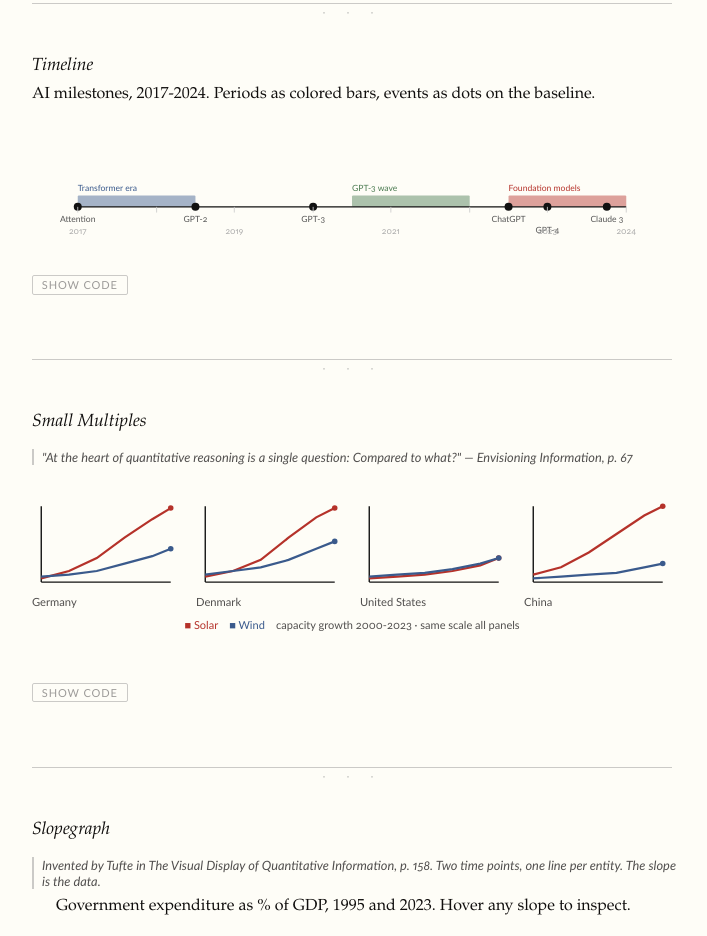
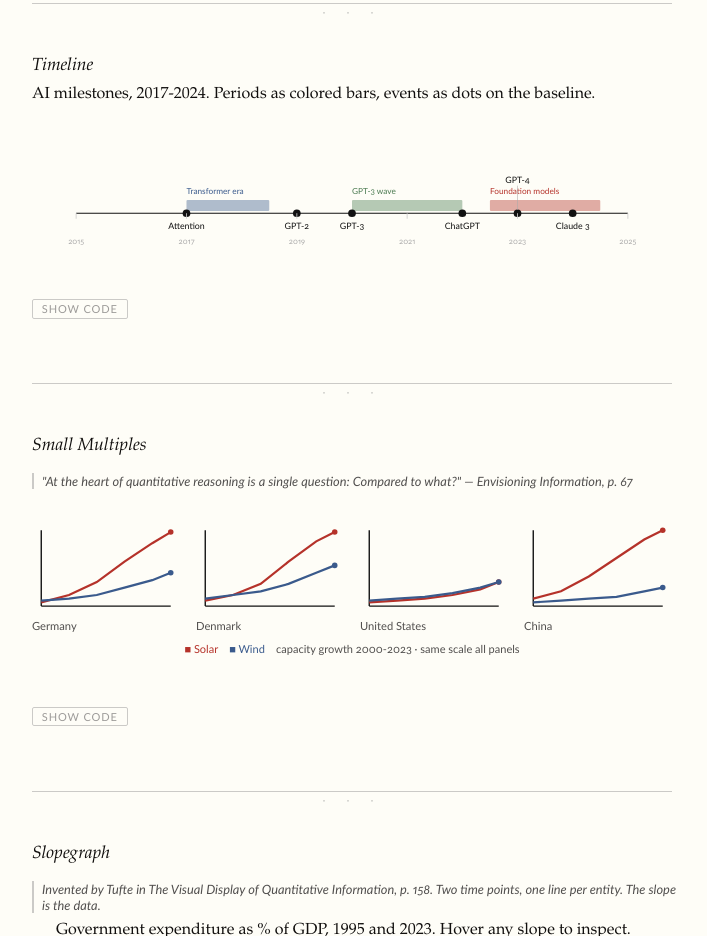
Before and after one commit to andrewxhill/tufte2, a website: page docs/index.html in a window 1280 px wide. Shown: the part 7811-8747 px from the top of the page, without its empty margins (134-841 px from the left). Drawn offline with Linux system fonts and the light colour scheme; a web font is replaced by a local one.

Commit message:
Redesign timeline SVG and fix small-multiples figcaption
Timeline: expand to 2015-2025 span (was 2017-2024) giving 50px/year
instead of cramming 3 events into the rightmost 20%. Stagger GPT-4
label above the baseline with a connector line to avoid label collision.

Small multiples: already fixed figcaption specificity in CSS.

```diff
--- a/docs/index.html
+++ b/docs/index.html
@@ -817,46 +817,61 @@ document.getElementById('themeToggle')
 
 <p>AI milestones, 2017-2024. Periods as colored bars, events as dots on the baseline.</p>
 
-<svg viewBox="0 0 560 90" style="display:block;width:100%;max-width:var(--gp-text-width,640px);height:auto;overflow:visible;margin:var(--gp-space-lg,2rem) 0">
-  <rect x="40"  y="52" width="103" height="10" style="fill:var(--svg-blue)" opacity="0.45" rx="1"/>
-  <rect x="280" y="52" width="103" height="10" style="fill:var(--svg-green)" opacity="0.45" rx="1"/>
-  <rect x="417" y="52" width="103" height="10" style="fill:var(--svg-red)" opacity="0.45" rx="1"/>
-  <text x="40"  y="48" font-family="Gill Sans,Calibri,sans-serif" font-size="7.5" style="fill:var(--svg-blue)">Transformer era</text>
-  <text x="280" y="48" font-family="Gill Sans,Calibri,sans-serif" font-size="7.5" style="fill:var(--svg-green)">GPT-3 wave</text>
-  <text x="417" y="48" font-family="Gill Sans,Calibri,sans-serif" font-size="7.5" style="fill:var(--svg-red)">Foundation models</text>
-  <line x1="40" y1="62" x2="520" y2="62" style="stroke:var(--svg-ink)" stroke-width="1"/>
+<!--
+  Timeline redesign: span 2015–2025 (10 years) for breathing room.
+  Track x: 40–540 = 500px for 10 years → 50px/year.
+  2015=40, 2016=90, 2017=140, 2018=190, 2019=240, 2020=290,
+  2021=340, 2022=390, 2023=440, 2024=490, 2025=540.
+  Baseline at y=70. Period bands at y=58. Labels alternate above/below.
+-->
+<svg viewBox="0 0 580 115" style="display:block;width:100%;max-width:var(--gp-text-width,640px);height:auto;overflow:visible;margin:var(--gp-space-lg,2rem) 0">
+  <!-- Period bands -->
+  <rect x="140" y="58" width="75" height="10" style="fill:var(--svg-blue)" opacity="0.40" rx="1"/>
+  <rect x="290" y="58" width="100" height="10" style="fill:var(--svg-green)" opacity="0.40" rx="1"/>
+  <rect x="415" y="58" width="100" height="10" style="fill:var(--svg-red)" opacity="0.40" rx="1"/>
+  <!-- Period labels (above bands) -->
+  <text x="140" y="53" font-family="Gill Sans,Calibri,sans-serif" font-size="7.5" style="fill:var(--svg-blue)">Transformer era</text>
+  <text x="290" y="53" font-family="Gill Sans,Calibri,sans-serif" font-size="7.5" style="fill:var(--svg-green)">GPT-3 wave</text>
+  <text x="415" y="53" font-family="Gill Sans,Calibri,sans-serif" font-size="7.5" style="fill:var(--svg-red)">Foundation models</text>
+  <!-- Baseline -->
+  <line x1="40" y1="70" x2="540" y2="70" style="stroke:var(--svg-ink)" stroke-width="1"/>
+  <!-- Event dots -->
   <g style="fill:var(--svg-ink)">
-    <circle cx="40"  cy="62" r="3.5"/>
-    <circle cx="143" cy="62" r="3.5"/>
-    <circle cx="246" cy="62" r="3.5"/>
-    <circle cx="417" cy="62" r="3.5"/>
-    <circle cx="451" cy="62" r="3.5"/>
-    <circle cx="503" cy="62" r="3.5"/>
-  </g>
-  <g font-family="Gill Sans,Calibri,sans-serif" font-size="7.5" style="fill:var(--svg-margin)">
-    <text x="40"  y="75" text-anchor="middle">Attention</text>
-    <text x="143" y="75" text-anchor="middle">GPT-2</text>
-    <text x="246" y="75" text-anchor="middle">GPT-3</text>
-    <text x="417" y="75" text-anchor="middle">ChatGPT</text>
-    <text x="451" y="85" text-anchor="middle">GPT-4</text>
-    <text x="503" y="75" text-anchor="middle">Claude 3</text>
-  </g>
+    <circle cx="140" cy="70" r="3.5"/><!-- 2017: Attention -->
+    <circle cx="240" cy="70" r="3.5"/><!-- 2019: GPT-2 -->
+    <circle cx="290" cy="70" r="3.5"/><!-- 2020: GPT-3 -->
+    <circle cx="390" cy="70" r="3.5"/><!-- 2022: ChatGPT -->
+    <circle cx="440" cy="70" r="3.5"/><!-- 2023: GPT-4 -->
+    <circle cx="490" cy="70" r="3.5"/><!-- 2024: Claude 3 -->
+  </g>
+  <!-- Event labels — alternate above (y=43) and below (y=84) to avoid collision -->
+  <g font-family="Gill Sans,Calibri,sans-serif" font-size="8" style="fill:var(--svg-ink)">
+    <text x="140" y="84" text-anchor="middle">Attention</text>
+    <text x="240" y="84" text-anchor="middle">GPT-2</text>
+    <text x="290" y="84" text-anchor="middle">GPT-3</text>
+    <text x="390" y="84" text-anchor="middle">ChatGPT</text>
+    <text x="440" y="43" text-anchor="middle">GPT-4</text>
+    <text x="490" y="84" text-anchor="middle">Claude 3</text>
+  </g>
+  <!-- Connector line for GPT-4 label placed above -->
+  <line x1="440" y1="45" x2="440" y2="67" style="stroke:var(--svg-ghost)" stroke-width="0.5"/>
+  <!-- Year axis ticks -->
   <g style="stroke:var(--svg-rule)" stroke-width="0.75">
-    <line x1="40"  y1="62" x2="40"  y2="67"/>
-    <line x1="109" y1="62" x2="109" y2="67"/>
-    <line x1="177" y1="62" x2="177" y2="67"/>
-    <line x1="246" y1="62" x2="246" y2="67"/>
-    <line x1="314" y1="62" x2="314" y2="67"/>
-    <line x1="383" y1="62" x2="383" y2="67"/>
-    <line x1="451" y1="62" x2="451" y2="67"/>
-    <line x1="520" y1="62" x2="520" y2="67"/>
-  </g>
-  <g font-family="Gill Sans,Calibri,sans-serif" font-size="7.5" style="fill:var(--svg-ghost)" text-anchor="middle">
-    <text x="40"  y="86">2017</text>
-    <text x="177" y="86">2019</text>
-    <text x="314" y="86">2021</text>
-    <text x="451" y="86">2023</text>
-    <text x="520" y="86">2024</text>
+    <line x1="40"  y1="70" x2="40"  y2="75"/>
+    <line x1="140" y1="70" x2="140" y2="75"/>
+    <line x1="240" y1="70" x2="240" y2="75"/>
+    <line x1="340" y1="70" x2="340" y2="75"/>
+    <line x1="440" y1="70" x2="440" y2="75"/>
+    <line x1="540" y1="70" x2="540" y2="75"/>
+  </g>
+  <!-- Year labels -->
+  <g font-family="Gill Sans,Calibri,sans-serif" font-size="7" style="fill:var(--svg-ghost)" text-anchor="middle">
+    <text x="40"  y="98">2015</text>
+    <text x="140" y="98">2017</text>
+    <text x="240" y="98">2019</text>
+    <text x="340" y="98">2021</text>
+    <text x="440" y="98">2023</text>
+    <text x="540" y="98">2025</text>
   </g>
 </svg>
 
```
